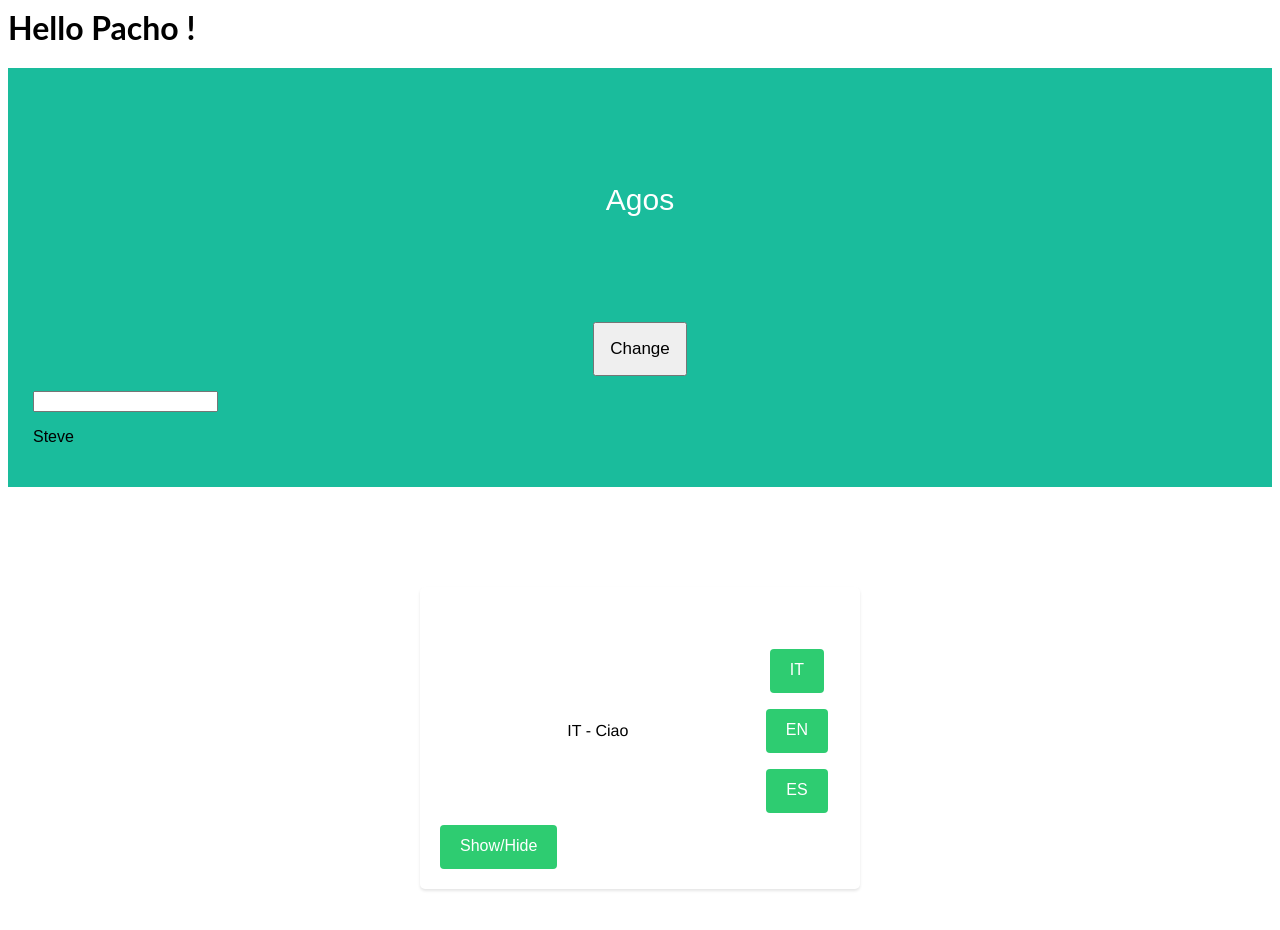
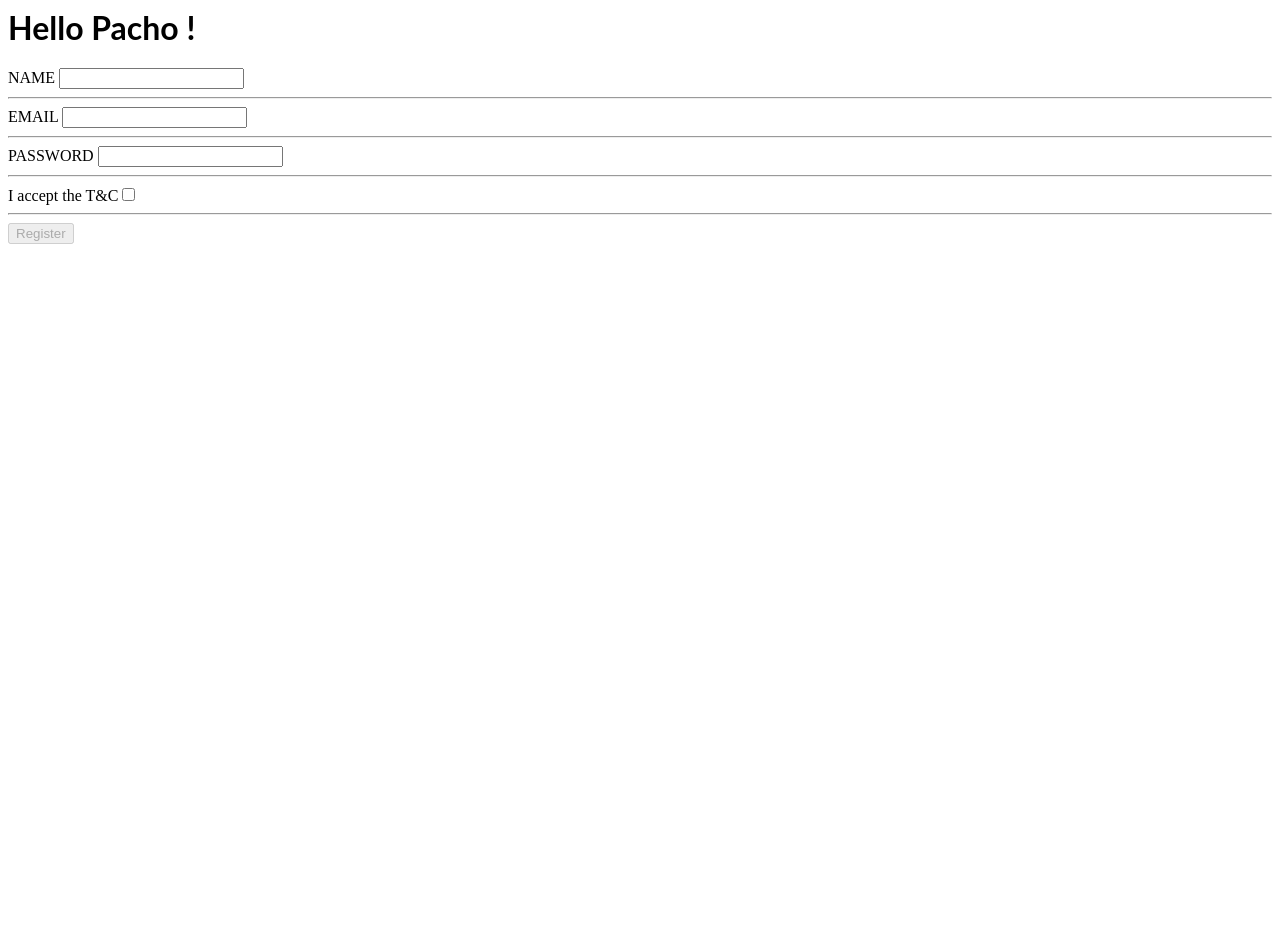
Before and after one commit to AndreaPaciolla/angular-eng-course, an Angular app: page / in a window 1280 px wide. Shown: the top 930 px of the page. After the commit the page ends 800 px from the top, so only its background shows below. Built offline with nearby package versions, Linux system fonts and the light colour scheme.

Commit message:
feat: add forms

```diff
--- a/src/app/app.component.html
+++ b/src/app/app.component.html
@@ -1,5 +1,6 @@
 <hello name="{{ name }}"></hello>
 
+<!--
 <div class="Container">
   <app-first [company]="'Agos'"></app-first>
 </div>
@@ -7,3 +8,8 @@
 <div class="Container">
   <app-dir></app-dir>
 </div>
+-->
+
+<!--<app-template-register></app-template-register>-->
+
+<app-reactive-register></app-reactive-register>
--- /dev/null
+++ b/src/app/reactive-register/reactive-register.component.html
@@ -0,0 +1,14 @@
+<form [formGroup]="userForm">
+  NAME <input type="text" name="username" formControlName="name" />
+  <hr />
+  EMAIL <input type="text" name="useremail" formControlName="email" />
+  <hr />
+  PASSWORD
+  <input type="text" name="userpassword" formControlName="password" />
+  <hr />
+  I accept the T&C<input type="checkbox" formControlName="terms" />
+  <hr />
+  <button (click)="onFormSubmit()" [disabled]="userForm.invalid">
+    Register
+  </button>
+</form>
--- /dev/null
+++ b/src/app/reactive-register/reactive-register.component.ts
@@ -0,0 +1,39 @@
+import { Component, OnInit } from '@angular/core';
+import { FormGroup, FormControl, Validators } from '@angular/forms';
+
+@Component({
+  selector: 'app-reactive-register',
+  templateUrl: './reactive-register.component.html',
+  styleUrls: ['./reactive-register.component.css'],
+})
+export class ReactiveRegisterComponent implements OnInit {
+  userForm: FormGroup;
+
+  constructor() {}
+
+  ngOnInit() {
+    this.userForm = new FormGroup({
+      name: new FormControl(''),
+      email: new FormControl(''),
+      password: new FormControl(''),
+      terms: new FormControl(false, [Validators.requiredTrue]),
+    });
+  }
+
+  get name(): string {
+    return this.userForm.value.name;
+  }
+
+  get email(): string {
+    return this.userForm.value.email;
+  }
+
+  get password(): string {
+    return this.userForm.value.password;
+  }
+
+  onFormSubmit(): void {
+    const formattedForm: string = `Hi ${this.name}, your mail ${this.email} has been register with your psw ${this.password}`;
+    console.log(formattedForm);
+  }
+}
--- /dev/null
+++ b/src/app/template-register/template-register.component.html
@@ -0,0 +1,9 @@
+<form (submit)="onFormSubmit()">
+  NAME <input type="text" name="username" [(ngModel)]="user.name" />
+  <hr />
+  EMAIL <input type="text" name="useremail" [(ngModel)]="user.email" />
+  <hr />
+  PASSWORD <input type="text" name="userpassword" [(ngModel)]="user.password" />
+  <hr />
+  <input type="submit" value="Register" />
+</form>
--- /dev/null
+++ b/src/app/template-register/template-register.component.ts
@@ -0,0 +1,37 @@
+import { Component, OnInit } from '@angular/core';
+
+interface User {
+  name: string;
+  email: string;
+  password: string;
+}
+
+@Component({
+  selector: 'app-template-register',
+  templateUrl: './template-register.component.html',
+  styleUrls: ['./template-register.component.css'],
+})
+export class TemplateRegisterComponent implements OnInit {
+  user: User;
+
+  constructor() {}
+
+  ngOnInit() {
+    this.user = {
+      name: '',
+      email: '',
+      password: '',
+    };
+  }
+
+  onFormSubmit(): void {
+    const formattedName =
+      'Hi ' +
+      this.user.name +
+      '. You mail ' +
+      this.user.email +
+      ' has been registered with your password ' +
+      this.user.password;
+    console.log(formattedName);
+  }
+}
```
Also changed, not shown: src/app/app.module.ts (+6 -2 lines), src/app/reactive-register/reactive-register.component.css (added), src/app/template-register/template-register.component.css (added).
